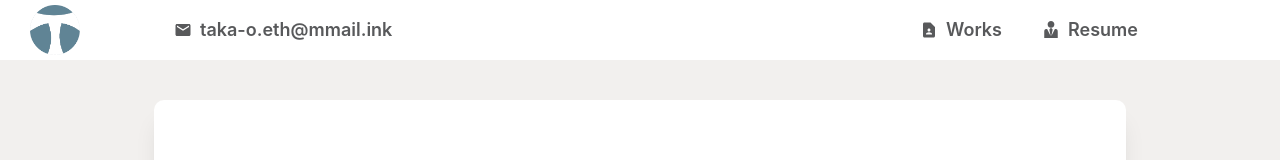
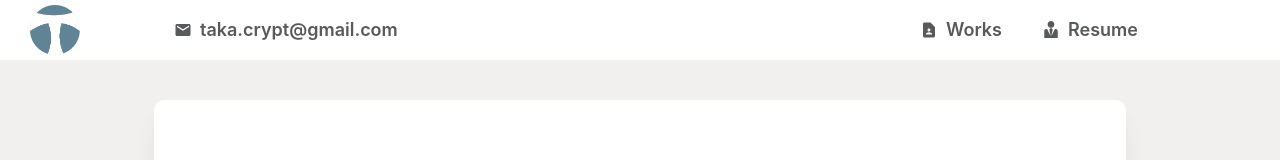
Before and after one commit to takaya-okamoto/okamoto-takaya.github.io, a Next.js app: page / in a window 1280 px wide. Shown: the top 160 px of the page. Built offline with nearby package versions, Linux system fonts and the light colour scheme.

Commit message:
fix mailaddress

```diff
--- a/components/header.tsx
+++ b/components/header.tsx
@@ -24,7 +24,7 @@ import { GiHamburgerMenu, GiLifeSupport } from "react-icons/gi"
 
 
 export function Header(): JSX.Element {
-  const myEmail = "taka-o.eth@mmail.ink";
+  const myEmail = "taka.crypt@gmail.com";
   const { hasCopied, onCopy } = useClipboard(myEmail);
 
   const { isOpen, onOpen, onClose } = useDisclosure();
```
